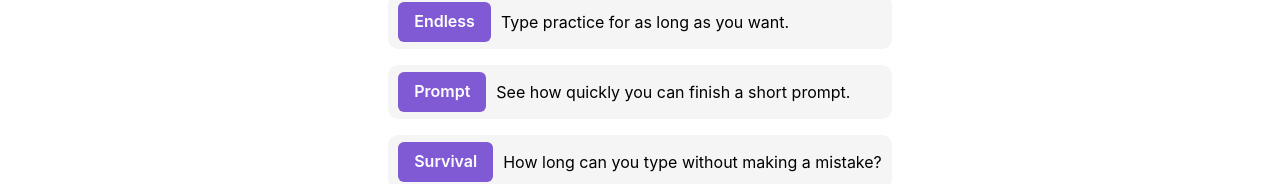
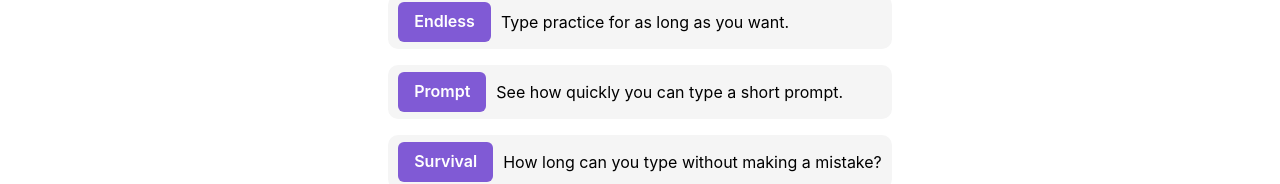
Before and after one commit to skye-lopez/typee, a React (Create React App) app: page / in a window 1280 px wide. Shown: the part 338-522 px from the top of the page. Built offline with nearby package versions, Linux system fonts and the light colour scheme.

Commit message:
Added color on hover of a selection button

```diff
--- a/src/components/Game.tsx
+++ b/src/components/Game.tsx
@@ -29,7 +29,7 @@ export default function Game() {
                     />
                     <SelectionButton
                         btnText={"Prompt"}
-                        infoText={"See how quickly you can finish a short prompt."}
+                        infoText={"See how quickly you can type a short prompt."}
                     />
                     <SelectionButton
                         btnText={"Survival"}
--- a/src/components/SelectionButton.tsx
+++ b/src/components/SelectionButton.tsx
@@ -1,8 +1,10 @@
+import { useState } from "react";
 import {
     Flex,
     Button,
     Text,
     useColorModeValue,
+    useColorMode,
 } from "@chakra-ui/react";
 
 interface SelectionButtonProps {
@@ -12,6 +14,7 @@ interface SelectionButtonProps {
 
 export default function SelectionButton({ btnText, infoText }: SelectionButtonProps) {
     const bg = useColorModeValue("whitesmoke", "#262626");
+    const { colorMode } = useColorMode();
     return (
         <Flex
             alignItems="center"
@@ -19,8 +22,14 @@ export default function SelectionButton({ btnText, infoText }: SelectionButtonPr
             padding="7px 10px"
             borderRadius="10px"
             cursor="pointer"
+            _hover={{ bg: colorMode === 'dark' ? 'purple' : '#74f8fc' }}
         >
-            <Button marginRight="10px" colorScheme="purple">{ btnText }</Button>
+            <Button
+                marginRight="10px"
+                colorScheme="purple"
+            >
+                { btnText }
+            </Button>
             <Text>{ infoText }</Text>
         </Flex>
     );
```
Also changed, not shown: 1 other file (tests, documents, lock files or other folders).
